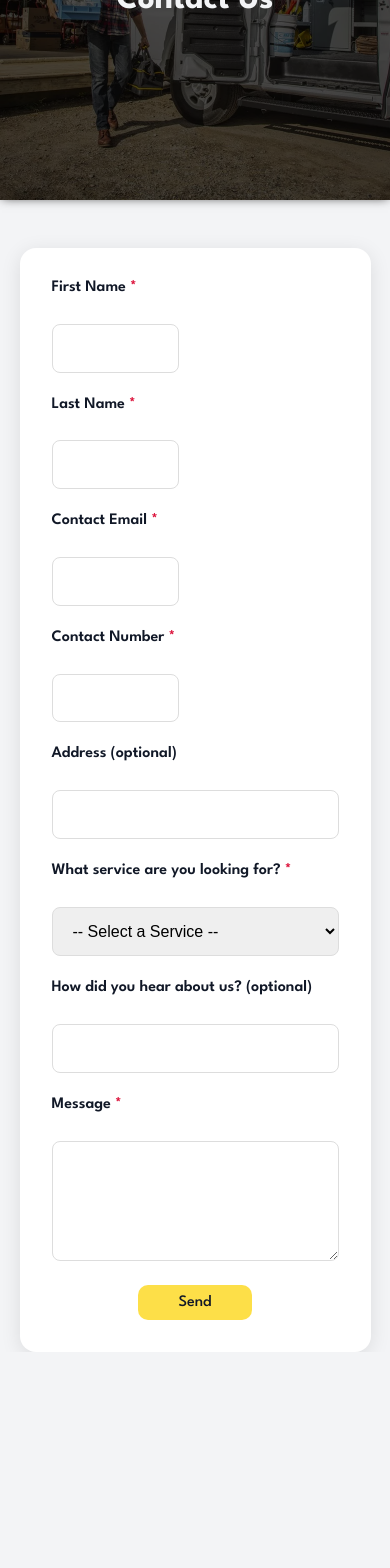
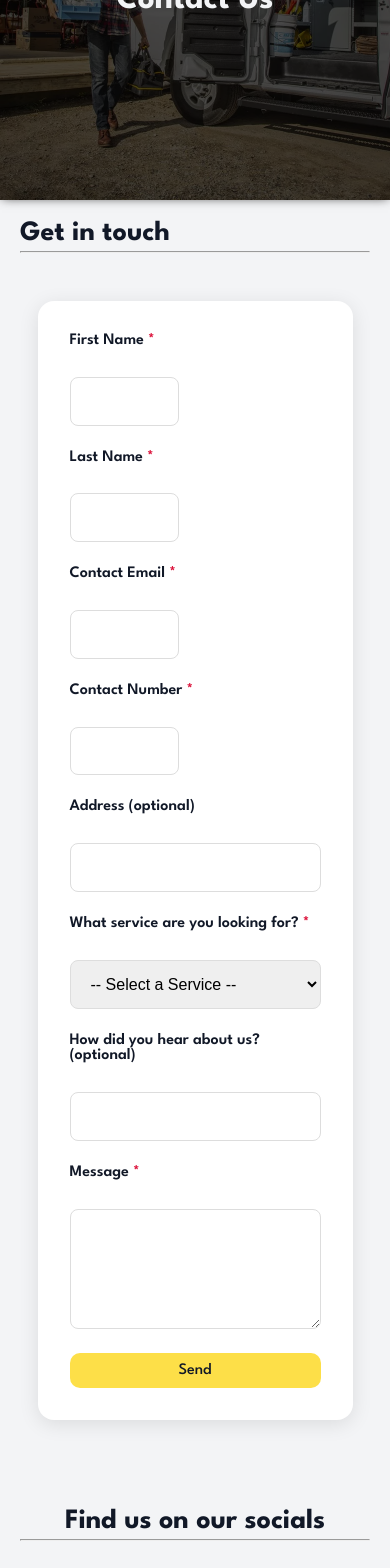
Before and after one commit to caitlinanderson099/roberston_plumbing_nz, a React (Vite) app: page /#/contactus in a window 390 px wide. Shown: the part 324-1892 px from the top of the page. Before the commit the page ends 1676 px from the top, so only its background shows below. Built offline with nearby package versions, Linux system fonts and the light colour scheme.

Commit message:
updated styles again

```diff
--- a/src/App.css
+++ b/src/App.css
@@ -485,6 +485,14 @@ footer .contact-icons .icon:hover {
   font-family: "League Spartan", sans-serif;
 }
 
+.socials .section-header {
+  text-align: center;
+}
+
+.socials, .contact-form-section {
+  padding: 20px;
+}
+
 /* Mobile Responsiveness */
 @media screen and (max-width: 768px) {
   /* Footer CSS */
@@ -493,6 +501,10 @@ footer .contact-icons .icon:hover {
     grid-template-columns: 1fr;
     align-items: center;
     text-align: center;
+  }
+
+  .section-header h2 {
+    font-size: 28px;
   }
 
   .services-section .services-cont {
@@ -525,6 +537,7 @@ footer .contact-icons .icon:hover {
   .contact-form textarea,
   .contact-form select {
     grid-column: span 2;
+    width: 100%;
   }
 
   /* Put first/last name side by side */
@@ -543,7 +556,7 @@ footer .contact-icons .icon:hover {
   .contact-form button {
     grid-column: span 2;
     justify-self: center;
-    width: 40%;
+    width: 100%;
   }
 
   /* Navbar turns vertical */
--- a/src/pages/Contact.jsx
+++ b/src/pages/Contact.jsx
@@ -1,6 +1,7 @@
 import React, { useRef } from 'react'
 import PageHeader from '../components/PageHeader'
 import emailjs from '@emailjs/browser'
+import { FaEnvelope, FaFacebook, FaInstagram, FaPhone } from 'react-icons/fa'
 
 const Contact = () => {
   const form = useRef()
@@ -28,15 +29,14 @@ const Contact = () => {
       )
   }
 
-  return (
-    <div className="contact-page">
-      <PageHeader
-        title="Contact Us"
-        backgroundImage="/about-bg.webp"
-      />
-
-      <div className="contact-section">
-            <div className="contact-form-container">
+  const ContactForm = () => {
+    return (
+      <div className="contact-form-section">
+        <div className="section-header">
+            <h2>Get in touch</h2>
+            <hr />
+            </div>
+        <div className="contact-form-container">
         <form ref={form} onSubmit={sendEmail} className="contact-form">
 
           <label>First Name <span>*</span></label>
@@ -75,7 +75,33 @@ const Contact = () => {
         </form>
       </div>
       </div>
+    )
+  };
 
+  const SocialDetails = () => {
+    return (
+      <div className="socials">
+        <div className="section-header">
+            <h2>Find us on our socials</h2>
+            <hr />
+            </div>
+        {/* <FaFacebook/>
+        <FaInstagram/>
+        <FaEnvelope/>
+        <FaPhone/> */}
+      </div>
+    )
+
+  }
+
+  return (
+    <div className="contact-page">
+      <PageHeader
+        title="Contact Us"
+        backgroundImage="/about-bg.webp"
+      />
+      <ContactForm/>
+      <SocialDetails/>
 
     </div>
   )
```
